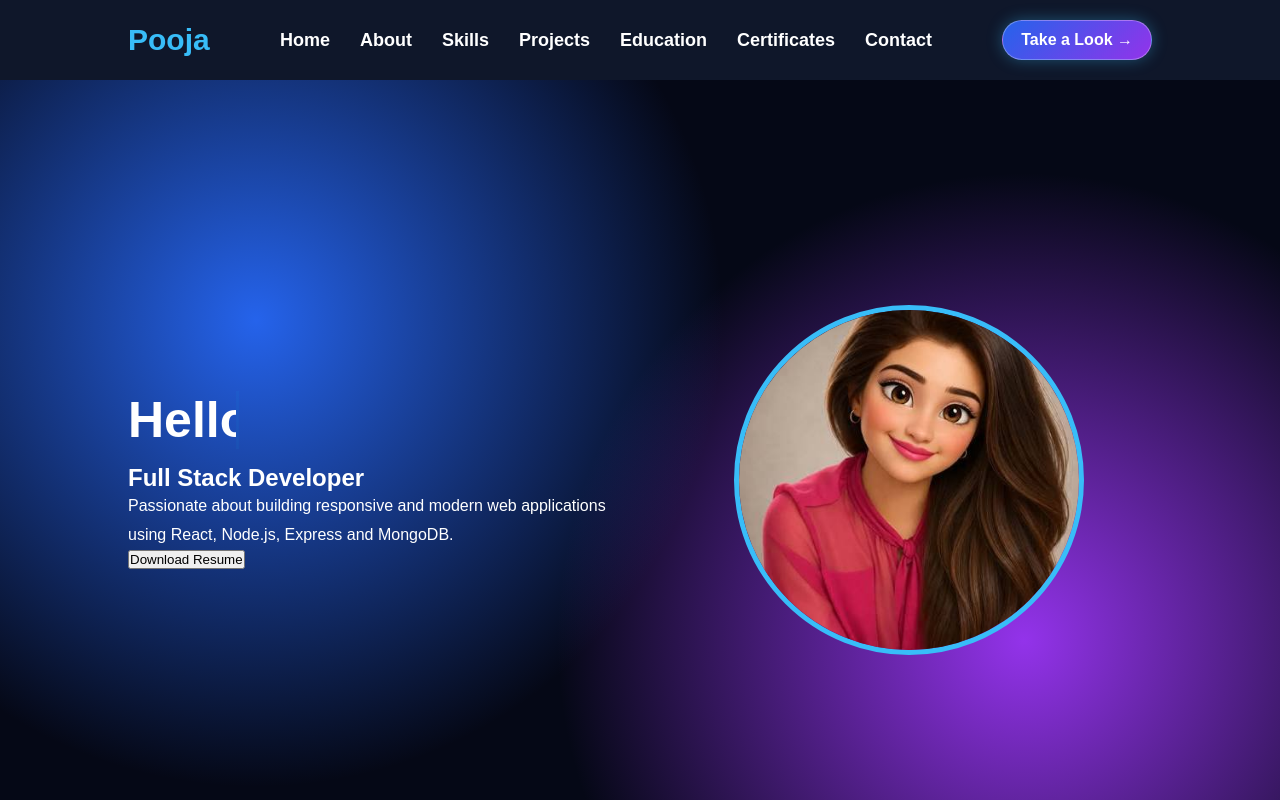
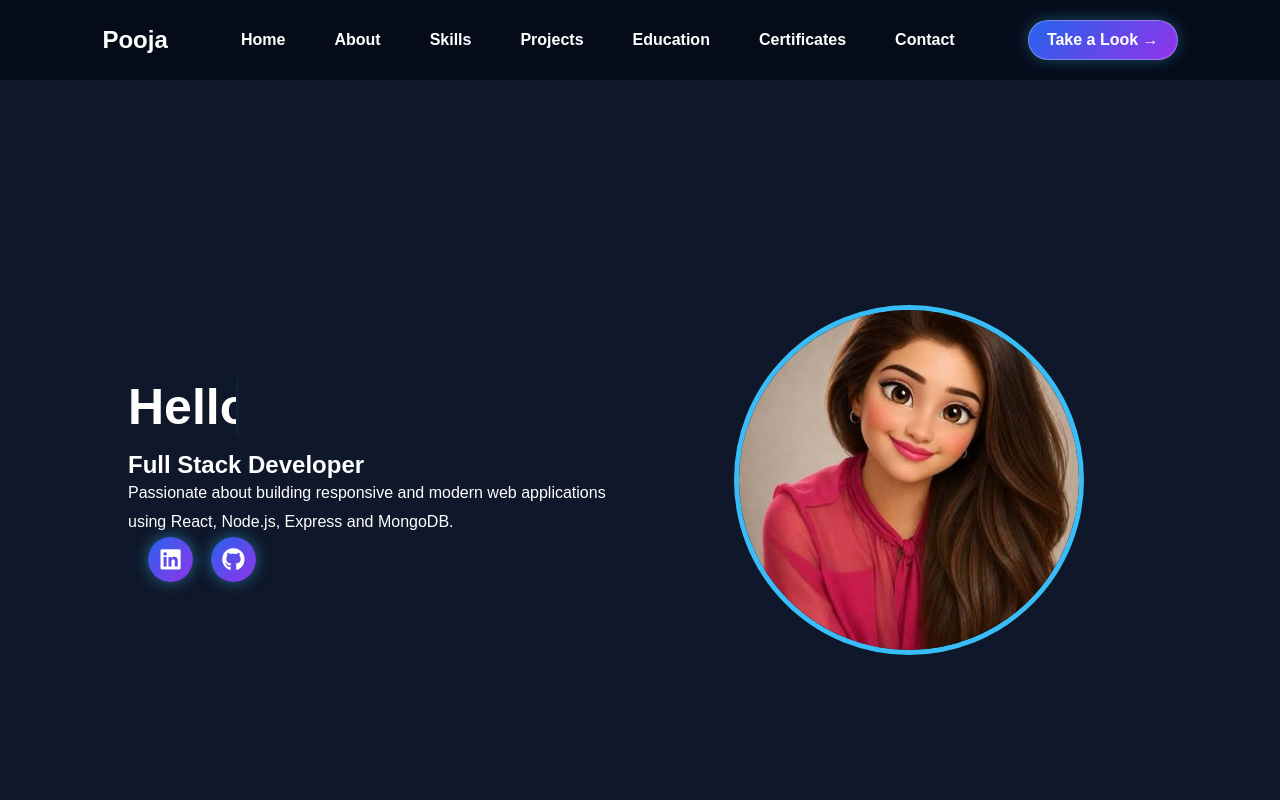
Before and after one commit to poojamatolli32-code/PortFolioWebsite, a React (Vite) app in the folder client/: page / in a window 1280 px wide. Shown: the top 800 px of the page. Built offline with nearby package versions, Linux system fonts and the light colour scheme.

Commit message:
Update portfolio

```diff
--- a/client/index.html
+++ b/client/index.html
@@ -1,6 +1,10 @@
 <!doctype html>
 <html lang="en">
   <head>
+    <link
+  rel="stylesheet"
+  href="https://cdnjs.cloudflare.com/ajax/libs/font-awesome/6.5.2/css/all.min.css"
+/>
     <meta charset="UTF-8" />
     <link rel="icon" type="image/svg+xml" href="/favicon.svg" />
     <meta name="viewport" content="width=device-width, initial-scale=1.0" />
--- a/client/src/App.css
+++ b/client/src/App.css
@@ -1,4 +1,18 @@
-nav {
+html {
+  scroll-behavior: smooth;
+}
+
+body {
+  margin: 0;
+  min-height: 100vh;
+  color: white;
+  background:
+    radial-gradient(circle at 20% 20%, #2563eb, transparent 40%),
+    radial-gradient(circle at 80% 70%, #9333ea, transparent 40%),
+    linear-gradient(135deg, #050816, #0f172a, #111827);
+  background-attachment: fixed;
+  font-family: Arial, sans-serif;
+}nav {
   display: flex;
   justify-content: space-between;
   align-items: center;
@@ -38,11 +52,6 @@ nav h2 {
 
 nav ul {
   list-style: none;
-}
-#home {
-    background: radial-gradient(circle at 20% 30%, #2563eb, transparent 40%),
-                radial-gradient(circle at 80% 70%, #9333ea, transparent 40%),
-                #050816;
 }
 /* ABOUT SECTION */
 
@@ -761,37 +770,68 @@ nav a:hover {
     0 0 20px rgba(56, 189, 248, 0.7),
     0 0 40px rgba(147, 51, 234, 0.4);
 }
-.navbar{
-    display:flex;
-    justify-content:space-between;
-    align-items:center;
-    padding:20px 10%;
-    background:#0f172a;
-    position:sticky;
-    top:0;
-    z-index:1000;
+/* Navbar */
+.navbar {
+  display: flex;
+  justify-content: space-between;
+  align-items: center;
+  padding: 20px 8%;
+  position: sticky;
+  top: 0;
+  z-index: 1000;
+  background: rgba(5, 8, 22, 0.75);
+  backdrop-filter: blur(15px);
 }
 
-.navbar h2{
-    color:#38bdf8;
-    font-size:30px;
+/* Pooja text */
+.logo {
+  color: #38bdf8;
+  font-size: 30px;
+  font-weight: bold;
+  text-shadow: 0 0 15px #38bdf8;
+  margin: 0;
 }
 
-.navbar ul{
-    display:flex;
-    gap:30px;
-    list-style:none;
+/* Navigation */
+.navbar ul {
+  display: flex;
+  gap: 25px;
+  list-style: none;
+  margin: 0;
+  padding: 0;
 }
 
-.navbar ul li a{
-    text-decoration:none;
-    color:white;
-    font-size:18px;
-    transition:.3s;
+.navbar ul li a {
+  color: white;
+  text-decoration: none;
+  font-weight: 600;
+  padding: 8px 12px;
+  border-radius: 10px;
+  transition: 0.3s ease;
 }
 
-.navbar ul li a:hover{
-    color:#38bdf8;
+/* Highlight when mouse is over it */
+.navbar ul li a:hover {
+  color: #ffffff;
+  background: linear-gradient(90deg, #2563eb, #9333ea);
+  box-shadow: 0 0 15px rgba(56, 189, 248, 0.7);
+}
+
+/* Take a Look - TEXT, not button */
+.take-look {
+  color: white;
+  text-decoration: none;
+  font-weight: bold;
+  padding: 8px 14px;
+  border-radius: 10px;
+  background: linear-gradient(90deg, #2563eb, #9333ea);
+  box-shadow: 0 0 15px rgba(147, 51, 234, 0.6);
+  transition: 0.3s ease;
+}
+
+.take-look:hover {
+  transform: translateY(-2px);
+  box-shadow: 0 0 25px rgba(56, 189, 248, 0.9);
 }
 .skills-container{
     display:flex;
@@ -1096,3 +1136,29 @@ nav a:hover {
   box-shadow: 0 0 25px rgba(147, 51, 234, 0.7);
   background: linear-gradient(135deg, #9333ea, #2563eb);
 }
+.social-links {
+  display: inline-flex;
+  align-items: center;
+  gap: 18px;
+  margin-left: 20px;
+}
+
+.social-links a {
+  width: 45px;
+  height: 45px;
+  display: flex;
+  align-items: center;
+  justify-content: center;
+  border-radius: 50%;
+  color: white;
+  font-size: 23px;
+  text-decoration: none;
+  background: linear-gradient(135deg, #2563eb, #9333ea);
+  box-shadow: 0 0 15px rgba(56, 189, 248, 0.5);
+  transition: 0.3s ease;
+}
+
+.social-links a:hover {
+  transform: translateY(-5px) scale(1.08);
+  box-shadow: 0 0 25px rgba(56, 189, 248, 0.9);
+}
--- a/client/src/components/Footer.jsx
+++ b/client/src/components/Footer.jsx
@@ -1,7 +1,7 @@
 function Footer() {
   return (
     <footer>
-      <p>© 2026 Your Name | All Rights Reserved.</p>
+      <p>© 2026 Pooja, Designed & Developed by Pooja Matolli</p>
     </footer>
   );
 }
--- a/client/src/components/Hero.jsx
+++ b/client/src/components/Hero.jsx
@@ -19,10 +19,26 @@ function Hero() {
           Passionate about building responsive and modern web applications
           using React, Node.js, Express and MongoDB.
         </p>
+        <div className="social-links">
+  <a
+    href="https://www.linkedin.com/"
+    target="_blank"
+    rel="noopener noreferrer"
+    aria-label="LinkedIn"
+  >
+    <i className="fab fa-linkedin"></i>
+  </a>
 
-        <a href="/resume.pdf" download>
-          <button>Download Resume</button>
-        </a>
+  <a
+    href="https://github.com/"
+    target="_blank"
+    rel="noopener noreferrer"
+    aria-label="GitHub"
+  >
+    <i className="fab fa-github"></i>
+  </a>
+</div>
+
       </div>
 
       <div className="hero-image">
```
